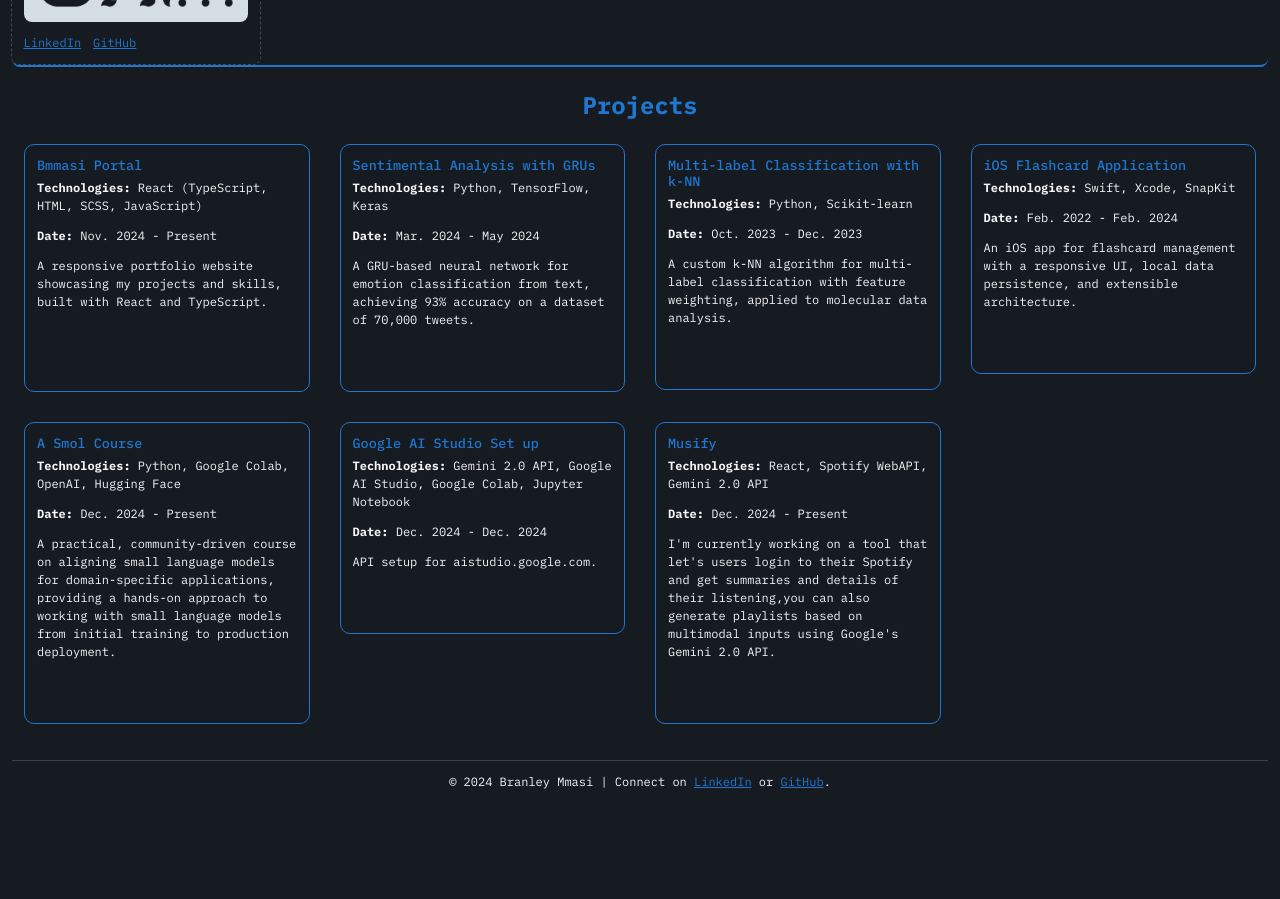
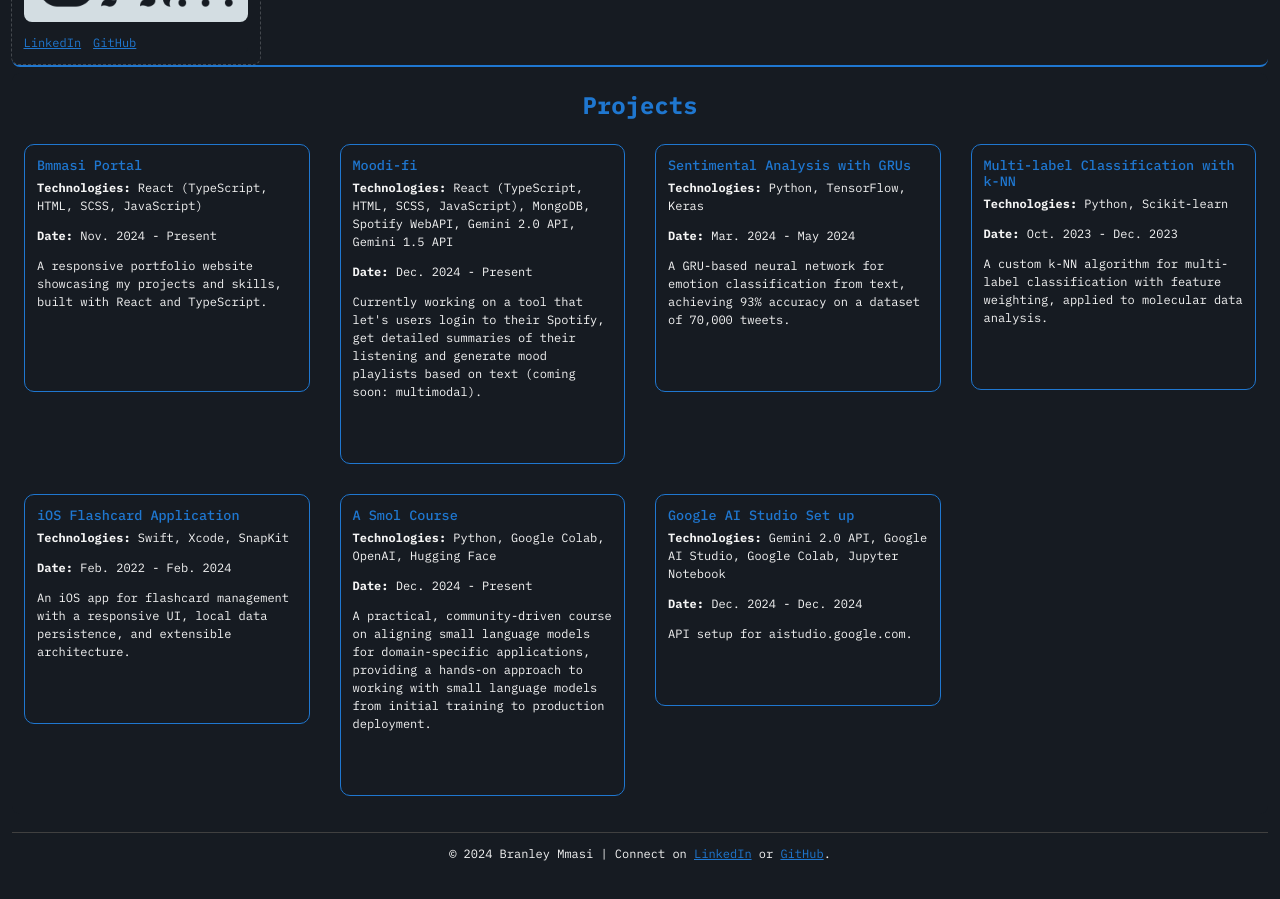
Before and after one commit to onyangojerry/portfolio-react, a React (Vite) app: page / in a window 1280 px wide. Shown: the part 2340-3239 px from the top of the page. Before the commit the page ends 3167 px from the top, so only its background shows below. Built offline with nearby package versions, Linux system fonts and the light colour scheme.

Commit message:
added Moodi-Fi to projects

```diff
--- a/src/components/Projects/Projects.tsx
+++ b/src/components/Projects/Projects.tsx
@@ -70,6 +70,17 @@ const projects = [
     },
   },
   {
+    name: "Moodi-fi",
+    technologies:
+      "React (TypeScript, HTML, SCSS, JavaScript), MongoDB, Spotify WebAPI, Gemini 2.0 API, Gemini 1.5 API",
+    date: "Dec. 2024 - Present",
+    description:
+      "Currently working on a tool that let's users login to their Spotify, get detailed summaries of their listening and generate mood playlists based on text (coming soon: multimodal).",
+    links: {
+      github: "https://github.com/branley1/moodi-fi",
+    },
+  },
+  {
     name: "Sentimental Analysis with GRUs",
     technologies: "Python, TensorFlow, Keras",
     date: "Mar. 2024 - May 2024",
@@ -120,16 +131,6 @@ const projects = [
       github: "https://github.com/branley1/aistudio.google.com.git",
     },
   },
-  {
-    name: "Musify",
-    technologies: "React, Spotify WebAPI, Gemini 2.0 API",
-    date: "Dec. 2024 - Present",
-    description:
-      "I'm currently working on a tool that let's users login to their Spotify and get summaries and details of their listening,you can also generate playlists based on multimodal inputs using Google's Gemini 2.0 API.",
-    links: {
-      github: "https://github.com/branley1/aistudio.google.com.git",
-    },
-  },
 ];
 
 const ProjectsShowcase: React.FC = () => (
```
